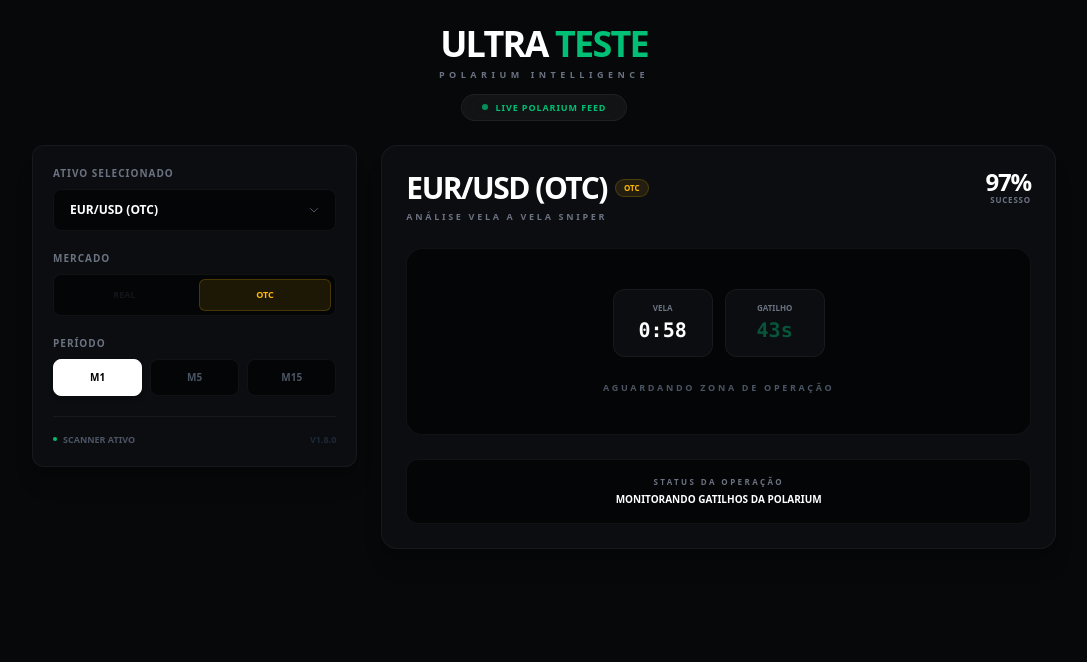
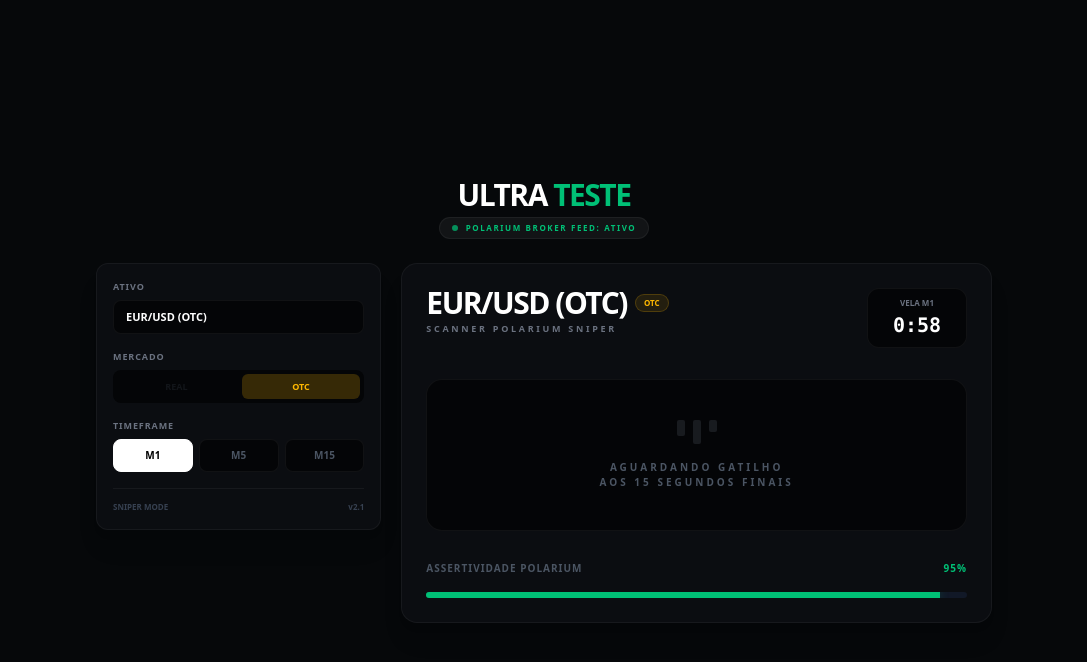
Before and after one commit to rodrigonoleto92/Ultra-testes, a React (Vite) app: page / in a window 1280 px wide. Shown: the top 662 px of the page, without its empty margins (96-1183 px from the left). Built offline with nearby package versions, Linux system fonts and the light colour scheme.

Commit message:
fix: Refactor signal calculation logic
Implement a more robust signal calculation strategy based on the last two closed candles and the current running candle. Update mock candle data and UI components to reflect these changes.

```diff
--- a/App.tsx
+++ b/App.tsx
@@ -15,10 +15,10 @@ const App: React.FC = () => {
   const [timeframe, setTimeframe] = useState<Timeframe>('M1');
   const [selectedAssetId, setSelectedAssetId] = useState<string>(isWeekend ? 'EURUSD_OTC' : 'EURUSD');
 
-  // Histórico de velas fechadas
-  const [lastCandles, setLastCandles] = useState<CandleColor[]>(['GREEN', 'RED', 'GREEN', 'GREEN', 'RED']);
-  // Cor da vela que está correndo agora no gráfico
-  const [currentRunningColor, setCurrentRunningColor] = useState<CandleColor>('GREEN');
+  // Histórico de velas simulando o feed da Polarium Broker
+  const [lastCandles, setLastCandles] = useState<CandleColor[]>(['RED', 'GREEN', 'RED', 'RED', 'GREEN']);
+  // Simulação da vela em formação (Atual)
+  const [currentRunningColor, setCurrentRunningColor] = useState<CandleColor>('RED');
 
   const [currentSignal, setCurrentSignal] = useState<SignalType>('WAITING');
   const [probability, setProbability] = useState<number>(93);
@@ -32,18 +32,26 @@ const App: React.FC = () => {
     return ASSETS.find(a => a.id === selectedAssetId) || ASSETS[0];
   }, [selectedAssetId]);
 
-  // ESTRATÉGIA VELA A VELA - Lendo a vela que vai fechar + as anteriores
+  /**
+   * ESTRATÉGIA VELA A VELA - POLARIUM SNIPER
+   * 1. Baixa (R) + Alta (G) + Baixa (R) = VENDA (S)
+   * 2. Alta (G) + Baixa (R) + Alta (G) = COMPRA (B)
+   * 3. Duas de Baixa (R, R) = VENDA (S)
+   * 4. Duas de Alta (G, G) = COMPRA (B)
+   */
   const calculateSignal = useCallback((history: CandleColor[], current: CandleColor) => {
-    const lastClosed = history[history.length - 1];
-    const prevClosed = history[history.length - 2];
+    if (history.length < 2) return 'WAITING';
 
-    // 1. DUAS VELAS IGUAIS (Continuidade)
-    if (lastClosed === 'GREEN' && current === 'GREEN') return 'BUY';
-    if (lastClosed === 'RED' && current === 'RED') return 'SELL';
+    const last = history[history.length - 1]; // Vela fechada anterior
+    const prev = history[history.length - 2]; // Vela fechada antes da anterior
 
-    // 2. PADRÃO SANDUÍCHE (Reversão)
-    if (prevClosed === 'RED' && lastClosed === 'GREEN' && current === 'RED') return 'SELL';
-    if (prevClosed === 'GREEN' && lastClosed === 'RED' && current === 'GREEN') return 'BUY';
+    // Regras de Duas Velas (Prioridade de Fluxo/Tendência)
+    if (last === 'RED' && current === 'RED') return 'SELL';
+    if (last === 'GREEN' && current === 'GREEN') return 'BUY';
+
+    // Regras de Três Velas (Sanduíche/Reversão)
+    if (prev === 'RED' && last === 'GREEN' && current === 'RED') return 'SELL';
+    if (prev === 'GREEN' && last === 'RED' && current === 'GREEN') return 'BUY';
 
     return 'WAITING';
   }, []);
@@ -57,50 +65,46 @@ const App: React.FC = () => {
 
       setSecondsUntilNextCandle(remaining);
 
-      // Simular a cor da vela atual mudando aleatoriamente até os 15s finais
-      if (remaining > 15 && remaining % 5 === 0) {
-        setCurrentRunningColor(Math.random() > 0.5 ? 'GREEN' : 'RED');
+      // Simulação de oscilação da vela atual para demonstração visual do "feed"
+      if (remaining > 15 && remaining % 4 === 0) {
+        setCurrentRunningColor(prev => Math.random() > 0.4 ? prev : (prev === 'RED' ? 'GREEN' : 'RED'));
       }
 
-      // GATILHO DEFINITIVO: Entre 1 e 15 segundos para fechar
+      // GATILHO: Exatamente nos 15 segundos finais conforme solicitado
       if (remaining <= 15 && remaining > 0) {
         const signal = calculateSignal(lastCandles, currentRunningColor);
         setCurrentSignal(signal);
-      } else if (remaining <= 25) {
+      } else if (remaining <= 20) {
         setCurrentSignal('ANALYZING');
       } else {
         setCurrentSignal('WAITING');
       }
 
-      // FECHAMENTO DA VELA - Move a atual para o histórico
+      // Fechamento e rotação de velas
       if (remaining === timeframeSeconds) {
         setLastCandles(prev => [...prev.slice(-10), currentRunningColor]);
-        setProbability(Math.floor(Math.random() * (98 - 92 + 1) + 92));
-        // Reseta a cor da nova vela que começa
-        setCurrentRunningColor(Math.random() > 0.5 ? 'GREEN' : 'RED');
+        setProbability(Math.floor(Math.random() * (98 - 93 + 1) + 93));
+        // Próxima vela inicia baseada na probabilidade de seguir a anterior (simulando mercado real)
+        setCurrentRunningColor(Math.random() > 0.3 ? currentRunningColor : (currentRunningColor === 'RED' ? 'GREEN' : 'RED'));
       }
     }, 1000);
     return () => clearInterval(interval);
   }, [timeframe, lastCandles, currentRunningColor, calculateSignal]);
 
   return (
-    <div className="min-h-screen bg-[#06080a] text-white p-4 md:p-6 font-sans flex flex-col items-center">
-      <div className="w-full max-w-5xl">
-        <header className="flex flex-col items-center mb-6 space-y-3">
-          <div className="text-center">
-            <h1 className="text-4xl font-black uppercase tracking-tighter text-white">
-              Ultra <span className="text-[#00c076]">Teste</span>
-            </h1>
-            <p className="text-[9px] font-bold text-gray-500 uppercase tracking-[0.5em] mt-1">Polarium Intelligence</p>
-          </div>
-
-          <div className="flex items-center gap-2 px-5 py-1.5 rounded-full border border-white/5 bg-white/5 backdrop-blur-md">
+    <div className="min-h-screen bg-[#06080a] text-white p-4 md:p-6 font-sans flex flex-col items-center justify-center">
+      <div className="w-full max-w-4xl">
+        <header className="flex flex-col items-center mb-6">
+          <h1 className="text-3xl font-black uppercase tracking-tighter text-white">
+            Ultra <span className="text-[#00c076]">Teste</span>
+          </h1>
+          <div className="flex items-center gap-2 mt-1 px-3 py-1 bg-white/5 rounded-full border border-white/5">
             <span className="w-1.5 h-1.5 rounded-full bg-[#00c076] animate-pulse"></span>
-            <span className="text-[9px] font-black uppercase tracking-widest text-[#00c076]">Live Polarium Feed</span>
+            <span className="text-[8px] font-bold uppercase tracking-[0.2em] text-[#00c076]">Polarium Broker Feed: Ativo</span>
           </div>
         </header>
 
-        <div className="grid grid-cols-1 lg:grid-cols-12 gap-6">
+        <div className="grid grid-cols-1 lg:grid-cols-12 gap-5">
           <div className="lg:col-span-4 h-fit">
             <Sidebar
               marketType={marketType}
@@ -121,7 +125,6 @@ const App: React.FC = () => {
               probability={probability}
               timeframe={timeframe}
               secondsUntilNext={secondsUntilNextCandle}
-              lastCandles={lastCandles}
             />
           </div>
         </div>
--- a/components/Dashboard.tsx
+++ b/components/Dashboard.tsx
@@ -1,6 +1,6 @@
 
 import React from 'react';
-import { Asset, SignalType, Timeframe, CandleColor } from '../types';
+import { Asset, SignalType, Timeframe } from '../types';
 
 interface DashboardProps {
   asset: Asset;
@@ -8,7 +8,6 @@ interface DashboardProps {
   probability: number;
   timeframe: Timeframe;
   secondsUntilNext: number;
-  lastCandles: CandleColor[];
 }
 
 const Dashboard: React.FC<DashboardProps> = ({
@@ -23,69 +22,72 @@ const Dashboard: React.FC<DashboardProps> = ({
   const isAnalyzing = signal === 'ANALYZING';
 
   return (
-    <div className="bg-[#0b0d11] rounded-2xl p-6 h-full border border-white/5 relative overflow-hidden flex flex-col shadow-xl">
-      {/* Background Decorativo */}
-      <div className={`absolute top-0 right-0 w-48 h-48 blur-[100px] opacity-10 rounded-full transition-all duration-1000 ${
+    <div className="bg-[#0b0d11] rounded-2xl p-6 border border-white/5 relative overflow-hidden flex flex-col shadow-xl min-h-[360px] justify-between">
+      {/* Glow Visual de Sinal */}
+      <div className={`absolute -top-10 -right-10 w-48 h-48 blur-[80px] opacity-10 rounded-full transition-all duration-1000 ${
         isBuy ? 'bg-[#00c076]' : isSell ? 'bg-[#ff3b3b]' : 'bg-transparent'
       }`}></div>
 
       <div className="relative z-10 flex justify-between items-start">
         <div className="space-y-1">
           <div className="flex items-center gap-2">
-            <h2 className="text-3xl font-black text-white uppercase tracking-tighter">
-              {asset.name}
-            </h2>
-            {asset.isOtc && <span className="text-[#ffb800] text-[8px] font-black bg-[#ffb800]/10 px-2 py-0.5 rounded-full border border-[#ffb800]/20">OTC</span>}
+            <h2 className="text-3xl font-black text-white uppercase tracking-tighter leading-none">{asset.name}</h2>
+            {asset.isOtc && (
+              <span className="text-[#ffb800] text-[8px] font-black bg-[#ffb800]/10 px-2 py-0.5 rounded-full border border-[#ffb800]/20">OTC</span>
+            )}
           </div>
-          <p className="text-gray-500 text-[9px] font-bold uppercase tracking-[0.3em]">Análise Vela a Vela Sniper</p>
+          <p className="text-gray-500 text-[9px] font-bold uppercase tracking-[0.3em]">Scanner Polarium Sniper</p>
         </div>
 
-        <div className="text-right">
-          <div className="text-white text-2xl font-black tracking-tighter leading-none">{probability}%</div>
-          <div className="text-[8px] font-black text-gray-500 uppercase tracking-widest">Sucesso</div>
+        <div className="bg-[#040507] px-4 py-2 rounded-xl border border-white/5 text-center min-w-[100px]">
+          <span className="text-[8px] font-black text-gray-500 uppercase block mb-0.5">Vela {timeframe}</span>
+          <span className="text-xl font-black font-mono text-white">
+            {Math.floor(secondsUntilNext / 60)}:{(secondsUntilNext % 60).toString().padStart(2, '0')}
+          </span>
         </div>
       </div>
 
-      <div className="relative z-10 my-6 flex-grow flex flex-col justify-center">
+      <div className="relative z-10 flex-grow flex flex-col justify-center my-6">
         {(isBuy || isSell) ? (
-          <div className={`w-full py-10 rounded-2xl flex flex-col items-center justify-center text-white transition-all duration-500 shadow-2xl ${
+          <div className={`w-full py-10 rounded-2xl flex flex-col items-center justify-center text-white transition-all shadow-2xl ${
             isBuy ? 'bg-[#00c076]' : 'bg-[#ff3b3b]'
           }`}>
              <div className="text-7xl font-black mb-2 animate-bounce">
                 {isBuy ? '↑' : '↓'}
              </div>
-             <span className="text-3xl font-black uppercase tracking-widest">{isBuy ? 'COMPRA' : 'VENDA'}</span>
-             <span className="text-[10px] font-bold opacity-80 uppercase tracking-[0.4em] mt-1">SINAL CONFIRMADO</span>
+             <span className="text-4xl font-black uppercase tracking-widest">{isBuy ? 'COMPRA' : 'VENDA'}</span>
+             <span className="text-[9px] font-bold opacity-80 uppercase tracking-[0.4em] mt-1">PRÓXIMA VELA</span>
           </div>
         ) : isAnalyzing ? (
-          <div className="w-full py-10 rounded-2xl bg-white/5 border border-white/5 flex flex-col items-center justify-center text-white">
+          <div className="w-full py-10 rounded-2xl bg-white/5 border border-white/10 flex flex-col items-center justify-center">
              <div className="w-8 h-8 border-[3px] border-t-[#ffb800] border-white/10 rounded-full animate-spin mb-4"></div>
-             <span className="text-xl font-black uppercase tracking-widest text-[#ffb800]">Sincronizando...</span>
-             <span className="text-[9px] font-bold text-gray-500 uppercase tracking-[0.3em] mt-1">Lendo fluxo de ordens</span>
+             <span className="text-xl font-black uppercase tracking-widest text-[#ffb800]">Analisando...</span>
+             <span className="text-[9px] font-bold text-gray-600 uppercase tracking-[0.2em] mt-1">Monitorando feed Polarium</span>
           </div>
         ) : (
-          <div className="w-full py-10 rounded-2xl bg-[#040507] border border-white/5 flex flex-col items-center justify-center text-white">
-             <div className="flex gap-3 mb-6">
-               <div className="bg-[#0b0d11] px-4 py-3 rounded-xl border border-white/5 text-center min-w-[100px]">
-                 <span className="text-[8px] font-black text-gray-500 uppercase block mb-0.5">Vela</span>
-                 <span className="text-xl font-black font-mono">{Math.floor(secondsUntilNext / 60)}:{(secondsUntilNext % 60).toString().padStart(2, '0')}</span>
-               </div>
-               <div className="bg-[#0b0d11] px-4 py-3 rounded-xl border border-white/5 text-center min-w-[100px]">
-                 <span className="text-[8px] font-black text-gray-500 uppercase block mb-0.5">Gatilho</span>
-                 <span className="text-xl font-black font-mono text-[#00c076]/40">{secondsUntilNext - 15 < 0 ? 0 : secondsUntilNext - 15}s</span>
-               </div>
+          <div className="w-full py-10 rounded-2xl bg-[#040507] border border-white/5 flex flex-col items-center justify-center">
+             <div className="flex gap-2 mb-4 opacity-20">
+                <div className="w-2 h-4 bg-gray-500 rounded-sm"></div>
+                <div className="w-2 h-6 bg-gray-500 rounded-sm"></div>
+                <div className="w-2 h-3 bg-gray-500 rounded-sm"></div>
              </div>
-             <p className="text-gray-600 font-bold uppercase tracking-[0.3em] text-[9px]">Aguardando zona de operação</p>
+             <p className="text-gray-600 font-bold uppercase tracking-[0.3em] text-[10px] text-center">
+               AGUARDANDO GATILHO<br/>AOS 15 SEGUNDOS FINAIS
+             </p>
           </div>
         )}
       </div>
 
-      <div className="relative z-10 space-y-3 mt-auto">
-        <div className="bg-[#040507] p-4 rounded-xl border border-white/5 text-center">
-          <p className="text-gray-500 font-bold uppercase tracking-[0.3em] text-[8px] mb-1">Status da Operação</p>
-          <p className="text-white text-[10px] font-black uppercase">
-            {isBuy || isSell ? 'EXECUTAR PARA A PRÓXIMA VELA AGORA' : 'MONITORANDO GATILHOS DA POLARIUM'}
-          </p>
+      <div className="relative z-10 space-y-4">
+        <div className="flex justify-between items-center text-[10px] font-black uppercase tracking-widest">
+           <span className="text-gray-600">Assertividade Polarium</span>
+           <span className="text-[#00c076]">{probability}%</span>
+        </div>
+        <div className="w-full h-1.5 bg-gray-900 rounded-full overflow-hidden">
+          <div
+            className="h-full bg-[#00c076] transition-all duration-1000 shadow-[0_0_10px_rgba(0,192,118,0.3)]"
+            style={{ width: `${probability}%` }}
+          ></div>
         </div>
       </div>
     </div>
--- a/components/Sidebar.tsx
+++ b/components/Sidebar.tsx
@@ -21,55 +21,50 @@ const Sidebar: React.FC<SidebarProps> = ({
   isWeekend
 }) => {
   return (
-    <div className="bg-[#0b0d11] rounded-xl p-5 border border-white/5 space-y-5 shadow-xl">
-      <section className="space-y-2">
-        <label className="text-[10px] font-black text-gray-500 uppercase tracking-widest block">Ativo Selecionado</label>
-        <div className="relative">
+    <div className="bg-[#0b0d11] rounded-xl p-4 border border-white/5 space-y-4 shadow-xl">
+      <section className="space-y-1.5">
+        <label className="text-[9px] font-black text-gray-500 uppercase tracking-widest block">Ativo</label>
         <select
           value={selectedAssetId}
           onChange={(e) => setSelectedAssetId(e.target.value)}
-            className="w-full bg-[#040507] border border-white/5 rounded-lg px-4 py-3 text-xs font-bold appearance-none focus:outline-none focus:border-[#00c076]/30 transition-all text-white cursor-pointer"
+          className="w-full bg-[#040507] border border-white/5 rounded-lg px-3 py-2 text-[11px] font-bold appearance-none focus:outline-none text-white cursor-pointer"
         >
           {assets.map(asset => (
             <option key={asset.id} value={asset.id}>{asset.name}</option>
           ))}
         </select>
-          <div className="absolute right-4 top-1/2 -translate-y-1/2 pointer-events-none text-gray-600">
-            <svg className="w-3 h-3" fill="none" stroke="currentColor" viewBox="0 0 24 24"><path strokeLinecap="round" strokeLinejoin="round" strokeWidth="2" d="M19 9l-7 7-7-7"></path></svg>
-          </div>
-        </div>
       </section>
 
-      <section className="space-y-2">
-        <label className="text-[10px] font-black text-gray-500 uppercase tracking-widest block">Mercado</label>
-        <div className="grid grid-cols-2 gap-2 p-1 bg-[#040507] rounded-lg border border-white/5">
+      <section className="space-y-1.5">
+        <label className="text-[9px] font-black text-gray-500 uppercase tracking-widest block">Mercado</label>
+        <div className="grid grid-cols-2 gap-1.5 p-1 bg-[#040507] rounded-lg">
           <button
             onClick={() => setMarketType('REAL')}
             disabled={isWeekend}
-            className={`py-2 rounded-md text-[9px] font-black transition-all ${marketType === 'REAL' ? 'bg-[#1e232d] text-white shadow-md' : 'text-gray-600 hover:text-gray-400'} ${isWeekend ? 'opacity-20 cursor-not-allowed' : ''}`}
+            className={`py-1.5 rounded-md text-[9px] font-black transition-all ${marketType === 'REAL' ? 'bg-[#1e232d] text-white shadow-md' : 'text-gray-600'} ${isWeekend ? 'opacity-20' : ''}`}
           >
             REAL
           </button>
           <button
             onClick={() => setMarketType('OTC')}
-            className={`py-2 rounded-md text-[9px] font-black transition-all ${marketType === 'OTC' ? 'bg-[#ffb800]/10 text-[#ffb800] border border-[#ffb800]/20' : 'text-gray-600 hover:text-gray-400'}`}
+            className={`py-1.5 rounded-md text-[9px] font-black transition-all ${marketType === 'OTC' ? 'bg-[#ffb800]/20 text-[#ffb800]' : 'text-gray-600'}`}
           >
             OTC
           </button>
         </div>
       </section>
 
-      <section className="space-y-2">
-        <label className="text-[10px] font-black text-gray-500 uppercase tracking-widest block">Período</label>
-        <div className="grid grid-cols-3 gap-2">
+      <section className="space-y-1.5">
+        <label className="text-[9px] font-black text-gray-500 uppercase tracking-widest block">Timeframe</label>
+        <div className="grid grid-cols-3 gap-1.5">
           {(['M1', 'M5', 'M15'] as Timeframe[]).map((tf) => (
             <button
               key={tf}
               onClick={() => setTimeframe(tf)}
-              className={`py-2.5 rounded-lg text-[10px] font-black border transition-all ${
+              className={`py-2 rounded-lg text-[10px] font-black border transition-all ${
                 timeframe === tf
-                ? 'bg-white text-black border-white shadow-md'
-                : 'bg-[#040507] border-white/5 text-gray-600 hover:border-white/10'
+                ? 'bg-white text-black border-white'
+                : 'bg-[#040507] border-white/5 text-gray-600'
               }`}
             >
               {tf}
@@ -78,14 +73,9 @@ const Sidebar: React.FC<SidebarProps> = ({
         </div>
       </section>
 
-      <div className="pt-4 border-t border-white/5">
-        <div className="flex items-center justify-between text-[9px] font-bold text-gray-600 uppercase">
-          <span className="flex items-center gap-1.5">
-            <span className="w-1 h-1 rounded-full bg-[#00c076]"></span>
-            Scanner Ativo
-          </span>
-          <span className="text-gray-800">v1.8.0</span>
-        </div>
+      <div className="pt-3 border-t border-white/5 flex justify-between items-center text-[8px] font-bold text-gray-700">
+        <span>SNIPER MODE</span>
+        <span>v2.1</span>
       </div>
     </div>
   );
```
Lines whose indentation alone changed are shown as unchanged.
